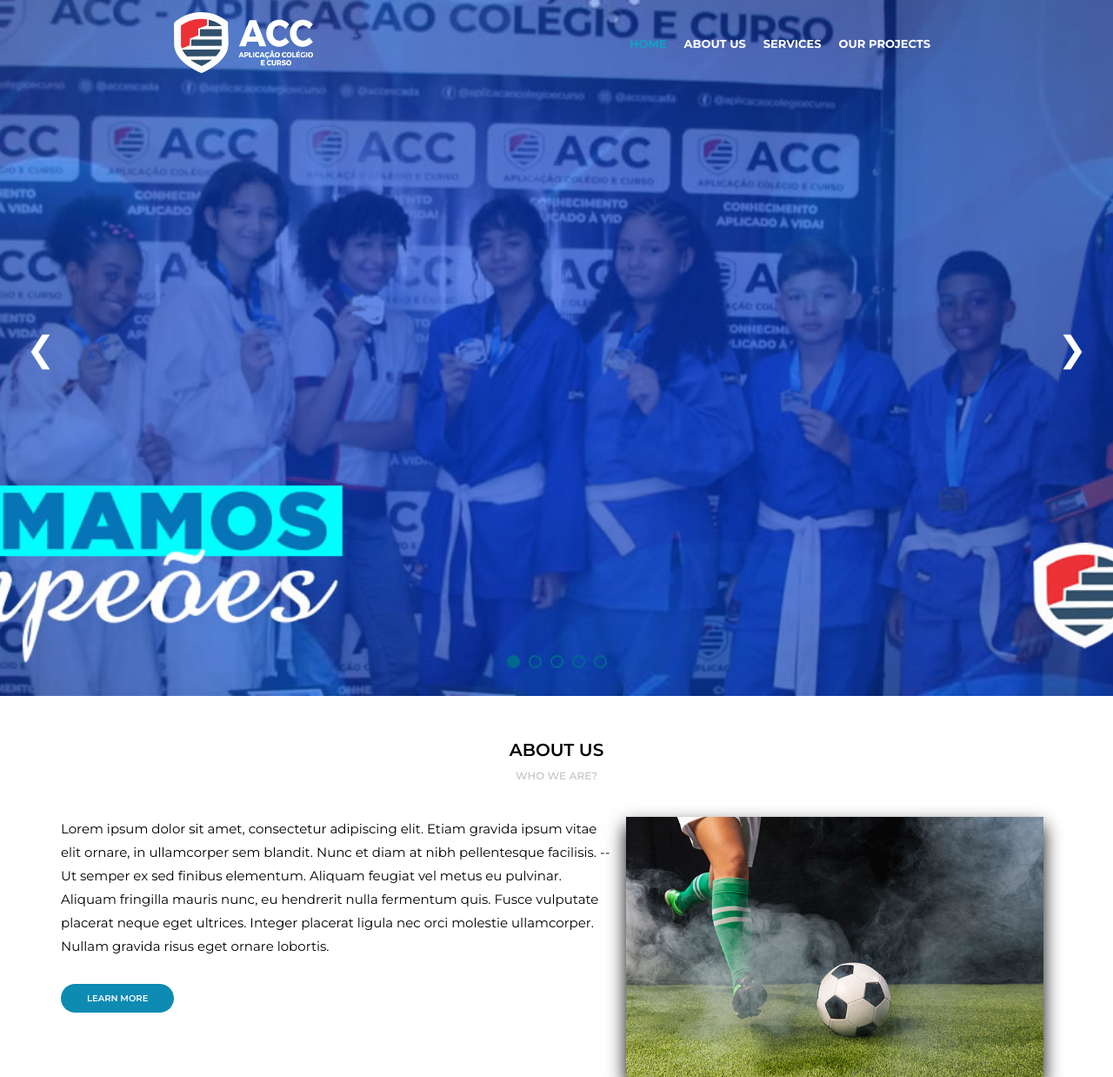
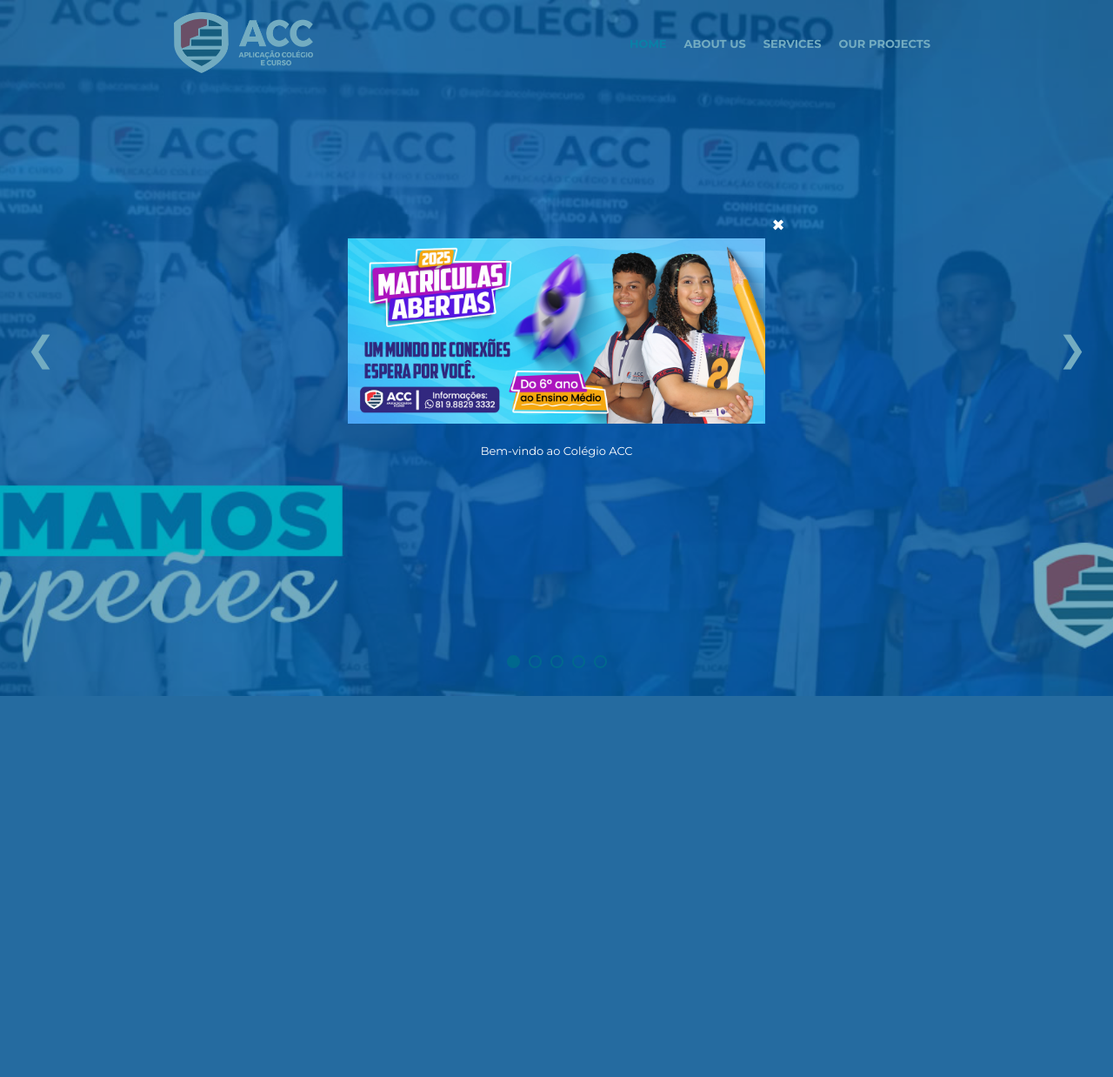
Before and after one commit to alves084/accdev, a PHP site: page / in a window 1280 px wide. Shown: the top 1238 px of the page at 87% size. After the commit the page ends 800 px from the top, so only its background shows below. Run offline with PHP 8.4, Linux system fonts and the light colour scheme.

Commit message:
add splash screen

```diff
--- a/assets/css/style.css
+++ b/assets/css/style.css
@@ -665,6 +665,47 @@ footer .footer{
 .footer1.input .button{
     margin-top: 5px;
 }
+#splash-screen {
+  position: fixed;
+  top: 0;
+  left: 0;
+  width: 100vw;
+  height: 100vh;
+  background-color: #00688e8c;
+  color: white;
+  display: flex;
+  justify-content: center;
+  align-items: center;
+  z-index: 9999;
+}
+
+.splash-content {
+  text-align: center;
+  position: relative;
+  max-width: 90%;
+  padding: 20px;
+}
+
+#close-splash {
+  position: absolute;
+  top: -10px;
+  right: -10px;
+  background: none;
+  color: #fff;
+  border: none;
+  font-size: 18px;
+  width: 30px;
+  height: 30px;
+  cursor: pointer;
+  z-index: 10000;
+}
+
+#splash-screen img {
+  width: 480px;
+  max-width: 80vw;
+  margin-bottom: 20px;
+}
+
 
 
 @media (min-width:450px) and (max-width:800px) {
--- a/assets/js/script.js
+++ b/assets/js/script.js
@@ -77,4 +77,15 @@ document.addEventListener("DOMContentLoaded", function () {
         }
     });
 
+    //splash screen
+    const splash = document.getElementById('splash-screen');
+    const closeBtn = document.getElementById('close-splash');
+
+    closeBtn.addEventListener('click', () => {
+    splash.style.opacity = '0';
+    setTimeout(() => {
+        splash.style.display = 'none';
+    }, 500);
+    });
+
 });
--- a/index.html
+++ b/index.html
@@ -9,6 +9,13 @@
     <link rel="stylesheet" type="text/css" href="assets/css/style.css">
 </head>
 <body>
+    <div id="splash-screen">
+        <div class="splash-content">
+            <button id="close-splash">✖</button>
+            <img src="assets/banners/CAPA-MATRICULAS-ACC.jpg" alt="Colégio ACC" />
+            <p>Bem-vindo ao Colégio ACC</p>
+        </div>
+    </div>
 <header>
     <div class="header">
         <div class="logo">
```
